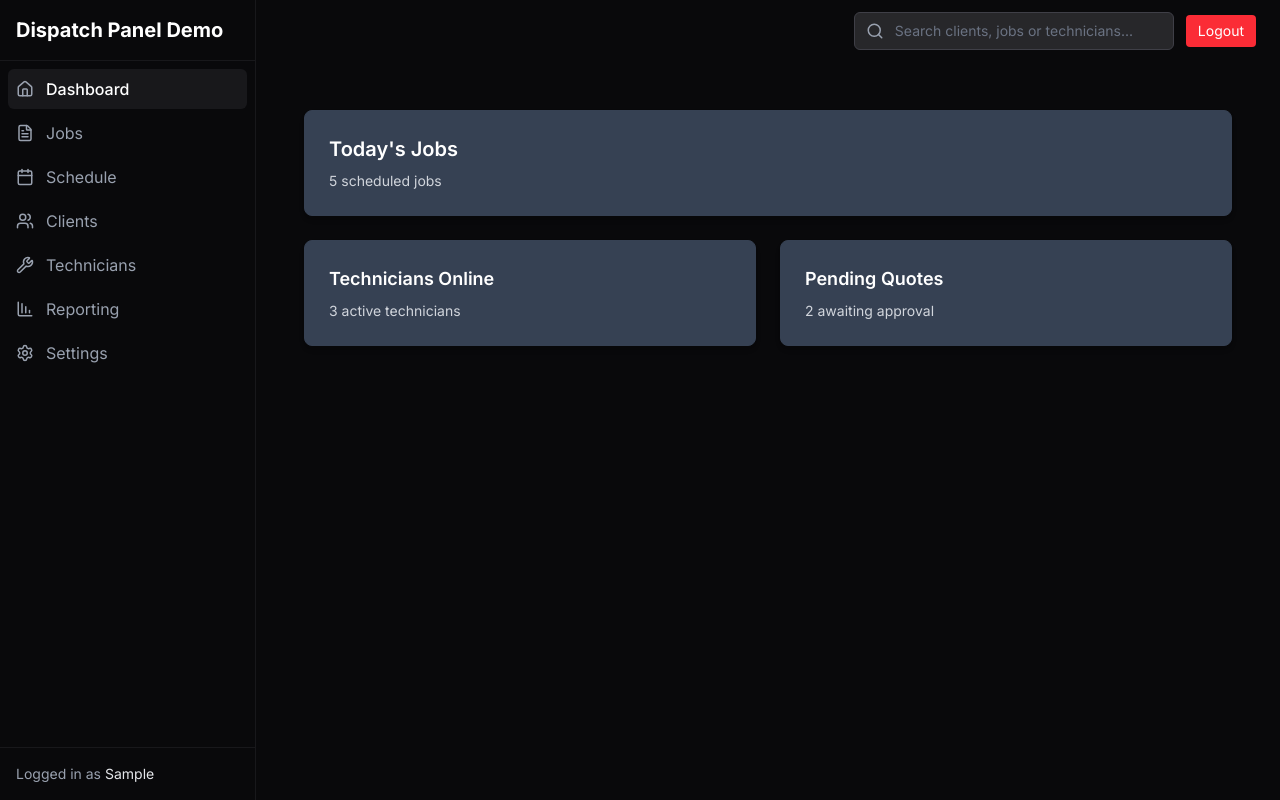
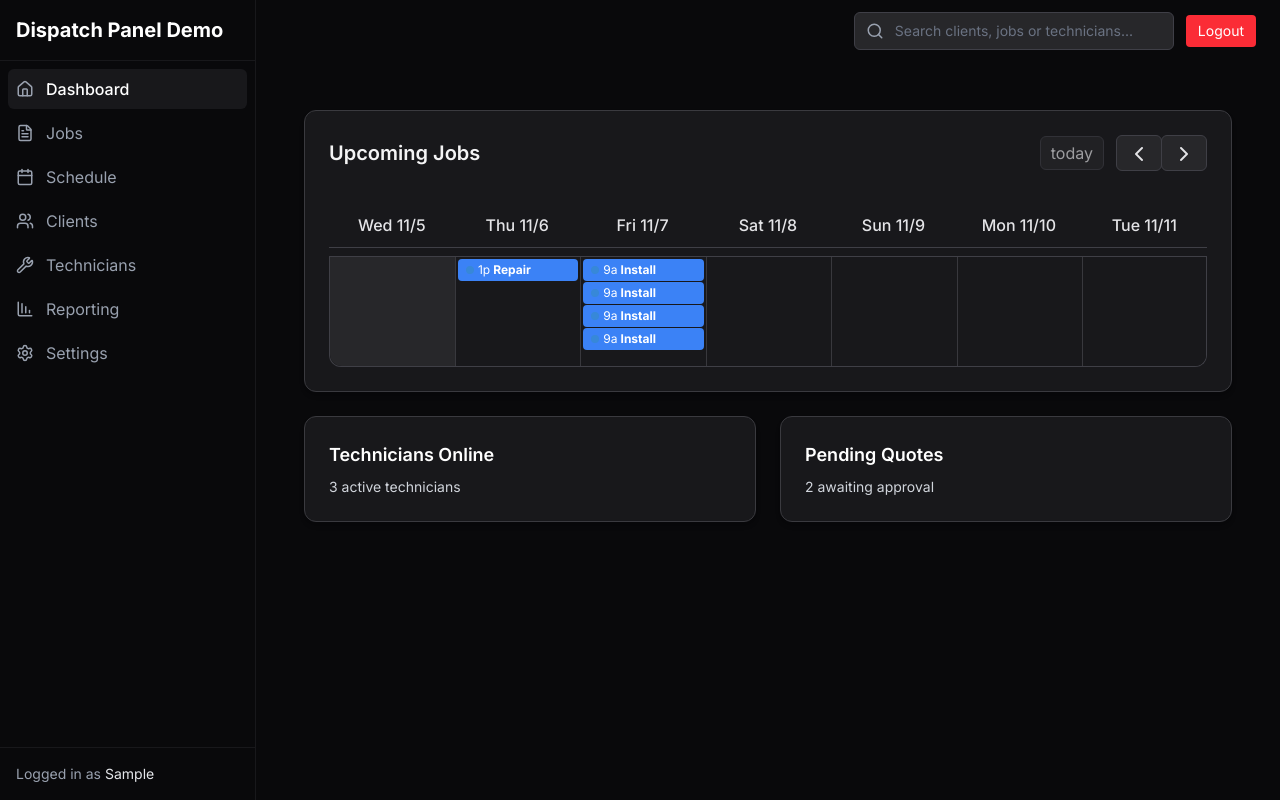
Before and after one commit to austin-epicit/HVAC-App, a React (Vite) app in the folder frontend/: page /login in a window 1280 px wide. Both pictures are taken after typing "Sample" into the empty fields and a click on the button "Login". Built offline with nearby package versions, Linux system fonts and the light colour scheme; no server answers.

Commit message:
Dashboard calendar and ui/card

```diff
--- a/frontend/package.json
+++ b/frontend/package.json
@@ -13,6 +13,7 @@
 		"@fullcalendar/core": "^6.1.19",
 		"@fullcalendar/daygrid": "^6.1.19",
 		"@fullcalendar/react": "^6.1.19",
+		"@fullcalendar/timegrid": "^6.1.19",
 		"@tailwindcss/vite": "^4.1.16",
 		"@tanstack/react-query": "^5.90.6",
 		"@tanstack/react-table": "^8.21.3",
--- /dev/null
+++ b/frontend/src/components/ui/Card.tsx
@@ -0,0 +1,32 @@
+import type { ReactNode } from "react";
+
+interface CardProps {
+  title?: string;
+  size?: "sm" | "md" | "lg";
+  children: ReactNode;
+  className?: string;
+}
+
+const sizeClasses = {
+  sm: "p-4",
+  md: "p-6",
+  lg: "p-8",
+};
+
+export default function Card({
+  title,
+  size = "md",
+  children,
+  className = "",
+}: CardProps) {
+  return (
+    <div
+      className={`bg-zinc-900 rounded-xl shadow-md border border-[#3a3a3f] ${sizeClasses[size]} ${className}`}
+    >
+      {title && (
+        <h2 className="text-lg font-semibold mb-2 text-white">{title}</h2>
+      )}
+      {children}
+    </div>
+  );
+}
--- a/frontend/src/index.css
+++ b/frontend/src/index.css
@@ -9,6 +9,11 @@
 * {
 	font-family: "Inter";
 }
+
+/******************************
+    Calendar Styling
+******************************/
+
 /* Base calendar background */
 .fc {
   background-color: var(--main);
@@ -78,7 +83,6 @@
   background-color: #1f1f22 !important;
 }
 
-
 /* Ensure day grid cells have their own internal lines only */
 .fc-theme-standard td {
   background-color: var(--main);
@@ -95,7 +99,6 @@
 .fc-theme-standard th:last-child {
   border-right: none !important;
 }
-
 
 /* Event block styling */
 .fc-event {
@@ -138,8 +141,26 @@
   overflow: hidden;
 }
 
-
 /* Today highlight */
 .fc-day-today {
   background-color: #27272a !important; /* subtle highlight */
 }
+
+/* Make the custom "jobsTitle" look like plain header text, not a button */
+.fc .fc-toolbar-chunk .fc-jobsTitle-button {
+  background: none !important;
+  border: none !important;
+  box-shadow: none !important;
+  padding: 0 !important;
+  margin: 0 !important;
+  color: #f4f4f5 !important;
+  font-size: 1.25rem !important;
+  font-weight: 600 !important;
+  text-transform: none !important;
+  cursor: default !important;
+}
+
+/* Optional: keep all toolbar items nicely aligned vertically */
+.fc .fc-toolbar {
+  align-items: center !important;
+}
--- a/frontend/src/pages/dispatch/DashboardPage.tsx
+++ b/frontend/src/pages/dispatch/DashboardPage.tsx
@@ -1,24 +1,51 @@
+import Card from "../../components/ui/Card";
+import FullCalendar from "@fullcalendar/react";
+import dayGridPlugin from "@fullcalendar/daygrid";
+
 export default function DashboardPage() {
+	  const events = [
+    { title: "Install", start: "2025-11-07T09:00:00", end: "2025-09-02T10:30:00" },
+	 { title: "Install", start: "2025-11-07T09:00:00", end: "2025-09-02T10:30:00" },
+	  { title: "Install", start: "2025-11-07T09:00:00", end: "2025-09-02T10:30:00" },
+	   { title: "Install", start: "2025-11-07T09:00:00", end: "2025-09-02T10:30:00" },
+    { title: "Repair", start: "2025-11-06T13:00:00", end: "2025-09-03T14:00:00" },
+  ];
   return (
     <div className="min-h-screen text-white p-6">
       <div className="grid gap-6 md:grid-cols-2">
-				{/* Full-width card on top */}
-				<div className="md:col-span-2 bg-gray-700 p-6 rounded-lg shadow-md border border-gray-700">
-					<h2 className="text-xl font-semibold mb-2 text-white">Today's Jobs</h2>
-					<p className="text-gray-300 text-sm">5 scheduled jobs</p>
-				</div>
+        <Card className="md:col-span-2">
+          <FullCalendar
+            plugins={[dayGridPlugin]}
+            initialView="dayGridWeek"
+            views={{
+              dayGridWeek: {
+                type: "dayGrid",
+                duration: { days: 7 },
+              },
+            }}
+            headerToolbar={{
+              left: "jobsTitle",       // 👈 our custom “title”
+              center: "",
+              right: "today prev,next",
+            }}
+            customButtons={{
+              jobsTitle: {
+                text: "Upcoming Jobs",
+                click: () => {},       // no-op so it does nothing
+              },
+            }}
+            events={events}
+            height="auto"
+          />
+        </Card>
 
-				{/* Bottom left */}
-				<div className="bg-gray-700 p-6 rounded-lg shadow-md border border-gray-700">
-					<h2 className="text-lg font-semibold mb-2 text-white">Technicians Online</h2>
+        <Card title="Technicians Online">
           <p className="text-gray-300 text-sm">3 active technicians</p>
-				</div>
+        </Card>
 
-				{/* Bottom right */}
-				<div className="bg-gray-700 p-6 rounded-lg shadow-md border border-gray-700">
-					<h2 className="text-lg font-semibold mb-2 text-white">Pending Quotes</h2>
+        <Card title="Pending Quotes">
           <p className="text-gray-300 text-sm">2 awaiting approval</p>
-				</div>
+        </Card>
       </div>
     </div>
   );
--- a/frontend/src/pages/dispatch/ReportingPage.tsx
+++ b/frontend/src/pages/dispatch/ReportingPage.tsx
@@ -1,7 +1,11 @@
+import Card from "../../components/ui/Card";
+
 export default function ReportingPage() {
 	return (
 		<div>
-			<h2>Report Here</h2>
+			<Card title="Report" className="md:col-span-2">
+				<p className="text-gray-300 text-sm">still 100% satisfaction</p>
+			</Card>
 		</div>
 	);
 }
--- a/frontend/src/pages/dispatch/SchedulePage.tsx
+++ b/frontend/src/pages/dispatch/SchedulePage.tsx
@@ -3,9 +3,9 @@ import dayGridPlugin from "@fullcalendar/daygrid";
 
 export default function SchedulePage() {
   const events = [
-    { title: "AC Installation", start: "2025-09-02T09:00:00" },
-    { title: "Boiler Repair", start: "2025-09-02T13:30:00" },
-    { title: "Heat Pump Maintenance", start: "2025-09-11T09:00:00" },
+    { title: "AC Installation", start: "2025-11-02T09:00:00" },
+    { title: "Boiler Repair", start: "2025-11-02T13:30:00" },
+    { title: "Heat Pump Maintenance", start: "2025-11-11T09:00:00" },
   ];
 
   return (
--- a/frontend/src/pages/dispatch/TechniciansPage.tsx
+++ b/frontend/src/pages/dispatch/TechniciansPage.tsx
@@ -1,7 +1,13 @@
+import Card from "../../components/ui/Card";
+
 export default function TechnicianPage() {
 	return (
 		<div>
-			<h2>Technicians Here</h2>
+			{/* Left side: Title */}
+			<h2 className="text-2xl font-semibold pb-5">Technicians Overview</h2>
+			<Card title="Technician Stats" className="md:col-span-2">
+				<p className="text-gray-300 text-sm">100% satisfaction</p>
+			</Card>
 		</div>
 	);
 }
```
Also changed, not shown: frontend/src/pages/dispatch/ClientDetailPage.tsx (added), frontend/src/pages/dispatch/JobDetailPage.tsx (added), 1 other file (tests, documents, lock files or other folders). Lines whose indentation alone changed are shown as unchanged.
